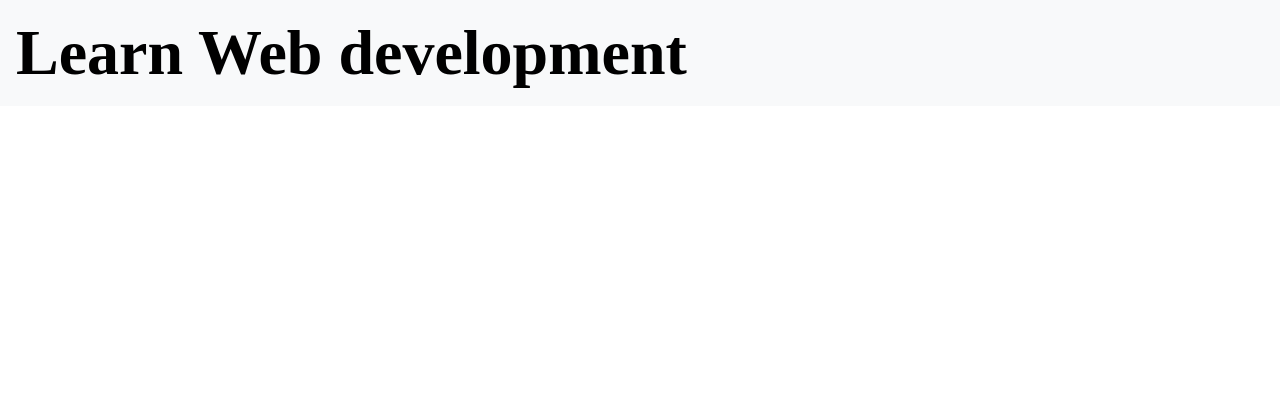
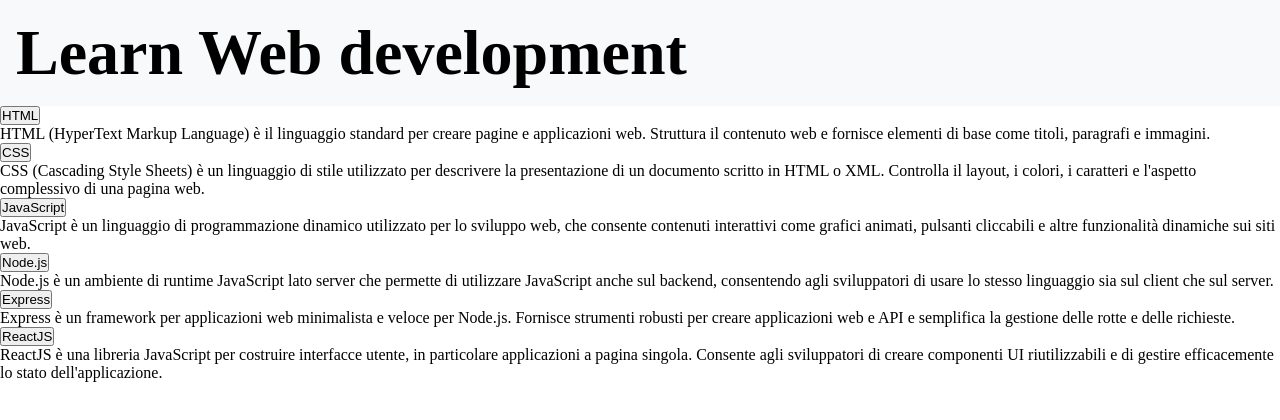
Before and after one commit to LucaGiampieri/react-use-state, a React (Vite) app: page / in a window 1280 px wide. Shown: the top 420 px of the page. Built offline with nearby package versions, Linux system fonts and the light colour scheme.

Commit message:
Settaggio Button e Card annesse con l'aiuto del props LanguagesList

```diff
--- a/src/App.jsx
+++ b/src/App.jsx
@@ -1,5 +1,6 @@
 import { useState } from 'react'
 import MainHeader from './MainHeader'
+import MainContent from './MainContent'
 
 function App() {
   const [count, setCount] = useState(0)
@@ -7,6 +8,7 @@
   return (
     <>
       <MainHeader />
+      <MainContent />
     </>
   )
 }
--- /dev/null
+++ b/src/MainContent.jsx
@@ -0,0 +1,23 @@
+import languages from "./data/Languages"
+import LanguagesList from "./components/LanguagesList"
+
+function MainContent() {
+
+    function LanguageButtonAndCardRender() {
+        return languages.map((language) => (
+            <LanguagesList
+                key={language.id}
+                language={language}
+            />
+        ))
+    }
+
+    return (
+        <section className="main-container">
+            {LanguageButtonAndCardRender()}
+        </section >
+    )
+}
+
+
+export default MainContent
--- /dev/null
+++ b/src/components/LanguagesList.jsx
@@ -0,0 +1,13 @@
+function LanguagesList(props) {
+
+    const { title, description } = props.language;
+
+    return (
+        <>
+            <button className="btn">{title}</button>
+            <p className="lenguages-content" >{description}</p>
+        </>
+    )
+}
+
+export default LanguagesList
--- a/src/index.css
+++ b/src/index.css
@@ -13,3 +13,5 @@
   padding: 1rem;
   font-size: 4rem;
 }
+
+/* Main */
```
